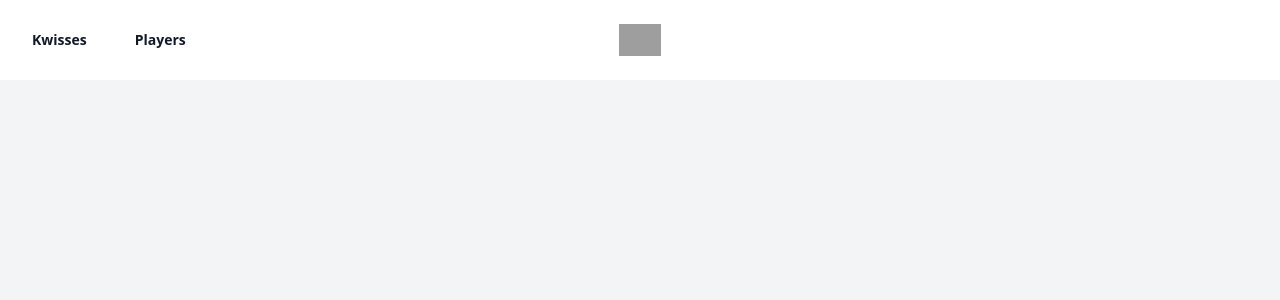
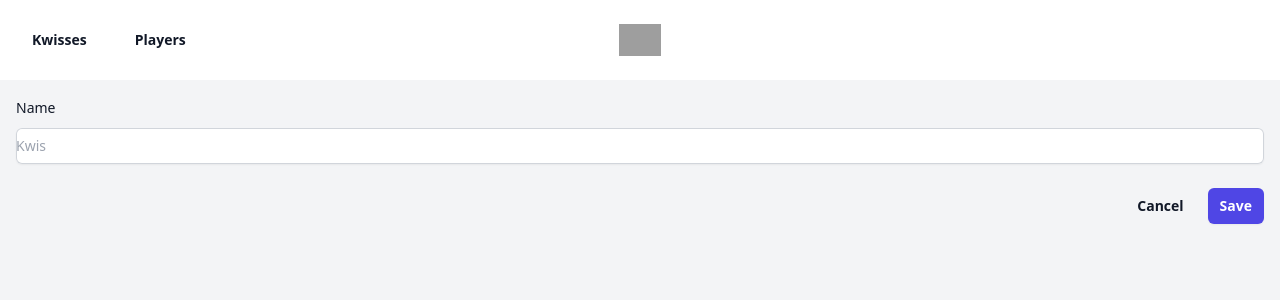
Before and after one commit to roy-debie/kwishetwel, a React (Vite) app in the folder vite/: page /create-kwis in a window 1280 px wide. Shown: the top 300 px of the page. Built offline with nearby package versions, Linux system fonts and the light colour scheme; grey boxes are pictures that could not be loaded.

Commit message:
Add kwisses functionality

```diff
--- a/vite/package.json
+++ b/vite/package.json
@@ -12,6 +12,7 @@
   "dependencies": {
     "@headlessui/react": "^2.0.4",
     "@heroicons/react": "^2.1.3",
+    "@tailwindcss/forms": "^0.5.7",
     "axios": "^1.7.2",
     "react": "^18.2.0",
     "react-dom": "^18.2.0",
--- a/vite/src/App.tsx
+++ b/vite/src/App.tsx
@@ -4,6 +4,7 @@ import Kwisses from "./pages/Kwisses";
 import Players from "./pages/Players";
 import { Dialog, DialogPanel } from "@headlessui/react";
 import { Bars3Icon, XMarkIcon } from "@heroicons/react/24/outline";
+import CreateKwis from "./pages/CreateKwis";
 
 const navigation = [
   { name: "Kwisses", href: "/" },
@@ -99,6 +100,7 @@ const App: React.FC = () => {
         <div className="p-4">
           <Routes>
             <Route path="/" element={<Kwisses />} />
+            <Route path="/create-kwis" element={<CreateKwis />} />
             <Route path="/players" element={<Players />} />
           </Routes>
         </div>
--- /dev/null
+++ b/vite/src/components/KwissesList.tsx
@@ -0,0 +1,30 @@
+const KwissesList = ({
+  kwisses,
+}: {
+  kwisses: Array<{
+    _id: string;
+    name: string;
+  }>;
+}) => {
+  return (
+    <div className="grid grid-cols-1 gap-4 sm:grid-cols-2 w-8/12 m-auto pt-10">
+      {kwisses.map((kwis) => (
+        <div
+          key={kwis._id}
+          className="relative flex items-center space-x-3 rounded-lg border border-gray-300 bg-white px-6 py-5 shadow-sm focus-within:ring-2 focus-within:ring-indigo-500 focus-within:ring-offset-2 hover:border-gray-400"
+        >
+          <div className="flex-shrink-0">&#129504;</div>
+          <div className="min-w-0 flex-1">
+            <a href="#" className="focus:outline-none">
+              <span className="absolute inset-0" aria-hidden="true" />
+              <p className="text-sm font-medium text-gray-900">{kwis.name}</p>
+              <p className="truncate text-sm text-gray-500">{kwis.name}</p>
+            </a>
+          </div>
+        </div>
+      ))}
+    </div>
+  );
+};
+
+export default KwissesList;
--- /dev/null
+++ b/vite/src/pages/CreateKwis.tsx
@@ -0,0 +1,59 @@
+import axios from "axios";
+import { useState } from "react";
+
+const CreateKwis = () => {
+  const [name, setName] = useState<string>("");
+  const createKwis = () => {
+    axios
+      .post(`${import.meta.env.VITE_API_URL}/kwisses`, {
+        name: name,
+        description: "This is a description",
+      })
+      .then((response) => {
+        console.log(response.data);
+      })
+      .catch((error) => {
+        console.error(error);
+      });
+  };
+  return (
+    <>
+      <div>
+        <label
+          htmlFor="name"
+          className="block text-sm font-medium leading-6 text-gray-900"
+        >
+          Name
+        </label>
+        <div className="mt-2">
+          <input
+            type="name"
+            name="name"
+            id="name"
+            value={name}
+            onChange={(e) => setName(e.target.value)}
+            className="block w-full rounded-md border-0 py-1.5 text-gray-900 shadow-sm ring-1 ring-inset ring-gray-300 placeholder:text-gray-400 focus:ring-2 focus:ring-inset focus:ring-indigo-600 sm:text-sm sm:leading-6"
+            placeholder="Kwis"
+          />
+        </div>
+      </div>
+      <div className="mt-6 flex items-center justify-end gap-x-6">
+        <button
+          type="button"
+          className="text-sm font-semibold leading-6 text-gray-900"
+        >
+          Cancel
+        </button>
+        <button
+          type="submit"
+          onClick={() => createKwis()}
+          className="rounded-md bg-indigo-600 px-3 py-2 text-sm font-semibold text-white shadow-sm hover:bg-indigo-500 focus-visible:outline focus-visible:outline-2 focus-visible:outline-offset-2 focus-visible:outline-indigo-600"
+        >
+          Save
+        </button>
+      </div>
+    </>
+  );
+};
+
+export default CreateKwis;
--- a/vite/src/pages/Kwisses.tsx
+++ b/vite/src/pages/Kwisses.tsx
@@ -1,8 +1,10 @@
 import React, { useEffect, useState } from "react";
 import axios from "axios";
+import KwissesList from "../components/KwissesList";
+import { Link } from "react-router-dom";
 
 const Kwisses: React.FC = () => {
-  const [data, setData] = useState([]);
+  const [kwisses, setKwisses] = useState([]);
   const [loading, setLoading] = useState<boolean>(true);
   const [error, setError] = useState<string | null>(null);
 
@@ -10,7 +12,7 @@ const Kwisses: React.FC = () => {
     axios
       .get(`${import.meta.env.VITE_API_URL}/kwisses`)
       .then((response) => {
-        setData(response.data);
+        setKwisses(response.data);
         console.log(response.data);
         setLoading(false);
       })
@@ -29,16 +31,24 @@ const Kwisses: React.FC = () => {
   }
 
   return (
-    <div className="text-center">
-      <h1 className="text-3xl font-bold">Home Page</h1>
-      <p className="mt-4">Welcome to the Home Page!</p>
-      <ul>
-        {data.map((item) => (
-          <li key={item} className="mt-2">
-            {item}
-          </li>
-        ))}
-      </ul>
+    <div className="text-left w-8/12 m-auto">
+      <div className="md:flex md:items-center md:justify-between">
+        <div className="min-w-0 flex-1">
+          <h2 className="text-2xl font-bold leading-7 text-gray-900 sm:truncate sm:text-3xl sm:tracking-tight">
+            Your Kwisses
+          </h2>
+        </div>
+        <div className="mt-4 flex md:ml-4 md:mt-0">
+          <Link
+            to={"/create-kwis"}
+            type="button"
+            className="ml-3 inline-flex items-center rounded-md bg-indigo-600 px-3 py-2 text-sm font-semibold text-white shadow-sm hover:bg-indigo-700 focus-visible:outline focus-visible:outline-2 focus-visible:outline-offset-2 focus-visible:outline-indigo-600"
+          >
+            Create kwis
+          </Link>
+        </div>
+      </div>
+      <KwissesList kwisses={kwisses} />
     </div>
   );
 };
--- a/vite/tailwind.config.js
+++ b/vite/tailwind.config.js
@@ -1,8 +1,12 @@
+/* eslint-disable no-undef */
 /** @type {import('tailwindcss').Config} */
 export default {
   content: ["./index.html", "./src/**/*.{js,ts,jsx,tsx}"],
   theme: {
     extend: {},
   },
-  plugins: [],
+  plugins: [
+    // ...
+    require("@tailwindcss/forms"),
+  ],
 };
```
Also changed, not shown: 2 other files (tests, documents, lock files or other folders).
